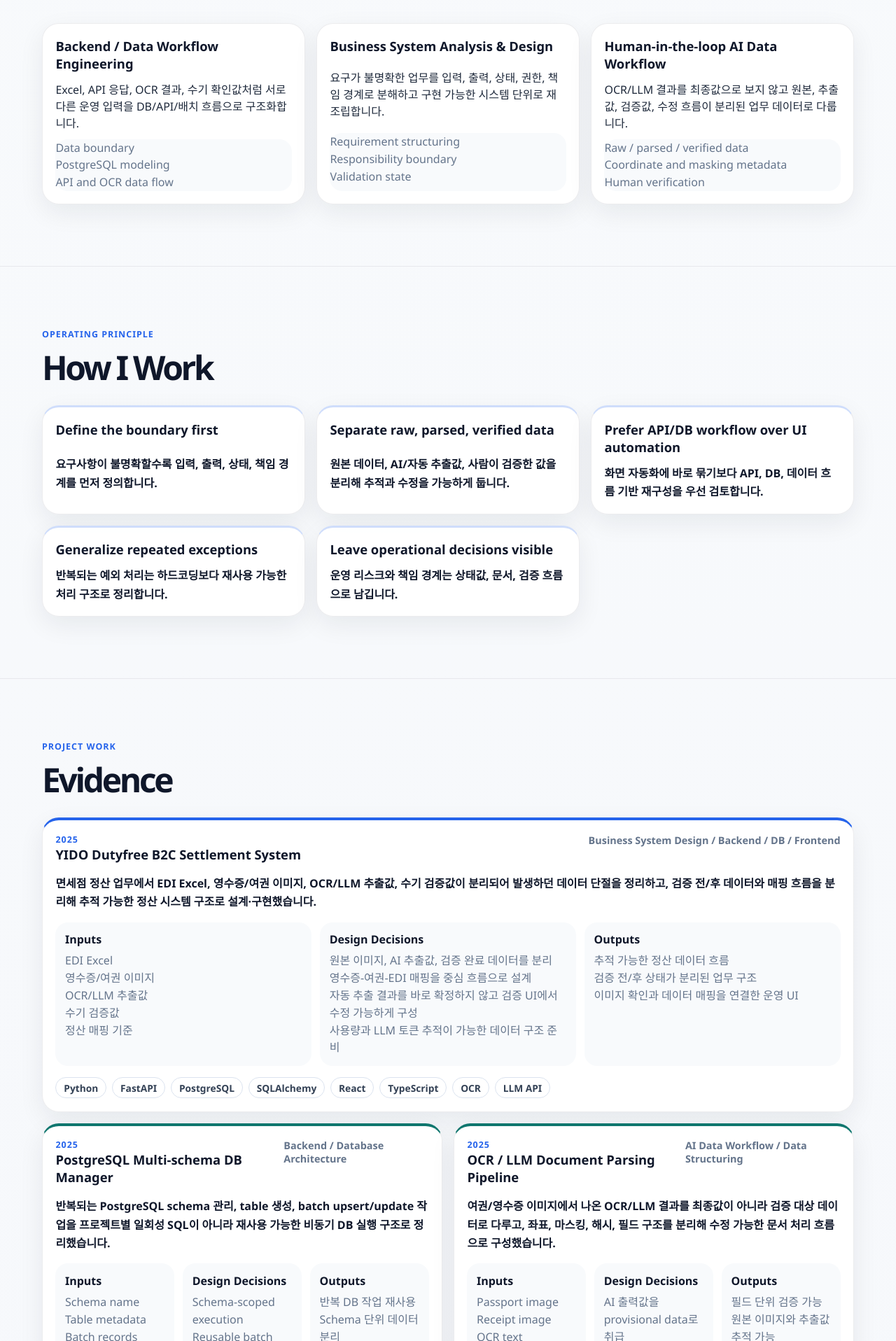
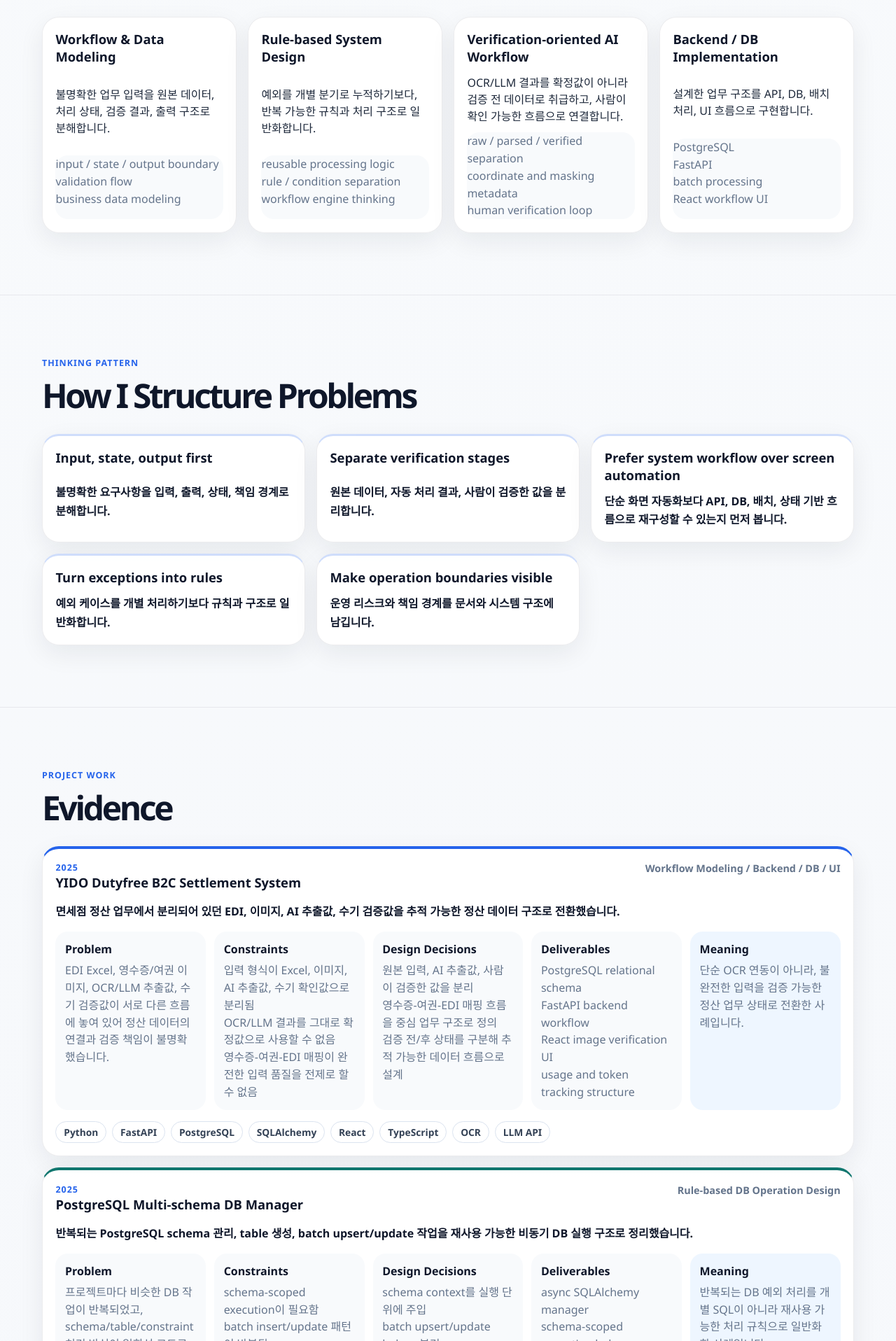
Before and after one commit to Dreamer-Dy-Yun/career-portfolio, a React (Vite) app: page / in a window 1280 px wide. Shown: the part 884-2800 px from the top of the page at 70% size. Built offline with nearby package versions, Linux system fonts and the light colour scheme; no server answers.

Commit message:
Refocus portfolio on workflow and data modeling

```diff
--- a/src/App.tsx
+++ b/src/App.tsx
@@ -42,7 +42,7 @@ const App = () => {
         <Section id="roles" eyebrow="Role Fit" title="Position">
           <RoleGrid roles={content.roles} />
         </Section>
-        <Section id="principles" eyebrow="Operating Principle" title="How I Work">
+        <Section id="principles" eyebrow="Thinking Pattern" title="How I Structure Problems">
           <OperatingPrinciples principles={content.operatingPrinciples ?? fallbackContent.operatingPrinciples} />
         </Section>
         <Section id="projects" eyebrow="Project Work" title="Evidence">
--- a/src/components/Header.tsx
+++ b/src/components/Header.tsx
@@ -4,7 +4,7 @@ type HeaderProps = {
 
 const navItems = [
   { label: 'Position', href: '#roles' },
-  { label: 'How I Work', href: '#principles' },
+  { label: 'Thinking Pattern', href: '#principles' },
   { label: 'Evidence', href: '#projects' },
   { label: 'Career', href: '#career' },
   { label: 'Stack', href: '#skills' },
--- a/src/components/ProjectGrid.tsx
+++ b/src/components/ProjectGrid.tsx
@@ -3,6 +3,13 @@ import type { ProjectContent } from '../data/types';
 type ProjectGridProps = {
   projects: ProjectContent[];
 };
+
+const detailSections = [
+  ['Problem', 'problem'],
+  ['Constraints', 'constraints'],
+  ['Design Decisions', 'decisions'],
+  ['Deliverables', 'deliverables'],
+] as const;
 
 const ProjectGrid = ({ projects }: ProjectGridProps) => {
   return (
@@ -17,30 +24,28 @@ const ProjectGrid = ({ projects }: ProjectGridProps) => {
             <span>{project.role}</span>
           </div>
           <p className="project-summary">{project.summary}</p>
-          <div className="project-evidence">
-            <div>
-              <h4>Inputs</h4>
-              <ul>
-                {project.inputs.map((item) => (
-                  <li key={item}>{item}</li>
-                ))}
-              </ul>
-            </div>
-            <div>
-              <h4>Design Decisions</h4>
-              <ul>
-                {project.decisions.map((item) => (
-                  <li key={item}>{item}</li>
-                ))}
-              </ul>
-            </div>
-            <div>
-              <h4>Outputs</h4>
-              <ul>
-                {project.output.map((item) => (
-                  <li key={item}>{item}</li>
-                ))}
-              </ul>
+          <div className="project-detail-grid">
+            {detailSections.map(([label, key]) => {
+              const value = project[key];
+
+              return (
+                <div className="project-detail-block" key={label}>
+                  <h4>{label}</h4>
+                  {Array.isArray(value) ? (
+                    <ul>
+                      {value.map((item) => (
+                        <li key={item}>{item}</li>
+                      ))}
+                    </ul>
+                  ) : (
+                    <p>{value}</p>
+                  )}
+                </div>
+              );
+            })}
+            <div className="project-detail-block project-meaning">
+              <h4>Meaning</h4>
+              <p>{project.meaning}</p>
             </div>
           </div>
           <ul className="chip-list" aria-label={`${project.title} tech stack`}>
--- a/src/data/portfolioContent.ts
+++ b/src/data/portfolioContent.ts
@@ -4,99 +4,139 @@ export const fallbackContent: PortfolioContent = {
   siteTitle: 'Yun Dae-Young Portfolio',
   hero: {
     name: 'Yun Dae-Young',
-    title: 'Business System Designer / Backend & Data Pipeline Engineer',
-    subtitle: '불명확한 업무 요구, 흩어진 운영 데이터, 외부 시스템 제약을 분석해 실행 가능한 시스템 구조로 전환하는 개발자',
+    title: 'Workflow & Data System Designer',
+    subtitle: '복잡한 업무 흐름과 데이터를 규칙, 상태, 검증 구조로 정리하는 사람',
     description:
-      '면세점 정산, OCR/LLM 문서 처리, PostgreSQL 기반 데이터 모델링, ICT 검사 데이터 정규화 작업에서 입력, 검증 상태, 책임 경계, 운영 흐름을 먼저 정의하고 백엔드, DB, API, UI로 연결해 왔습니다.',
-    chips: ['Business System Design', 'Data Workflow', 'PostgreSQL', 'API Integration', 'OCR / LLM'],
+      '물리학, 진화심리학, 에이전트 기반 모델처럼 규칙과 상호작용이 패턴을 만드는 구조에 관심을 가져 왔습니다. 실무에서는 흩어진 업무 데이터, 외부 시스템 제약, 수기 검증 흐름을 분석해 처리 가능한 시스템 구조로 바꾸는 작업을 해왔습니다.',
+    chips: ['Workflow Modeling', 'Data Boundary Design', 'Validation Flow', 'Rule-based Process', 'System Implementation'],
   },
   roles: [
     {
-      title: 'Backend / Data Workflow Engineering',
-      description: 'Excel, API 응답, OCR 결과, 수기 확인값처럼 서로 다른 운영 입력을 DB/API/배치 흐름으로 구조화합니다.',
-      focus: ['Data boundary', 'PostgreSQL modeling', 'API and OCR data flow'],
+      title: 'Workflow & Data Modeling',
+      description: '불명확한 업무 입력을 원본 데이터, 처리 상태, 검증 결과, 출력 구조로 분해합니다.',
+      focus: ['input / state / output boundary', 'validation flow', 'business data modeling'],
     },
     {
-      title: 'Business System Analysis & Design',
-      description: '요구가 불명확한 업무를 입력, 출력, 상태, 권한, 책임 경계로 분해하고 구현 가능한 시스템 단위로 재조립합니다.',
-      focus: ['Requirement structuring', 'Responsibility boundary', 'Validation state'],
+      title: 'Rule-based System Design',
+      description: '예외를 개별 분기로 누적하기보다, 반복 가능한 규칙과 처리 구조로 일반화합니다.',
+      focus: ['reusable processing logic', 'rule / condition separation', 'workflow engine thinking'],
     },
     {
-      title: 'Human-in-the-loop AI Data Workflow',
-      description: 'OCR/LLM 결과를 최종값으로 보지 않고 원본, 추출값, 검증값, 수정 흐름이 분리된 업무 데이터로 다룹니다.',
-      focus: ['Raw / parsed / verified data', 'Coordinate and masking metadata', 'Human verification'],
+      title: 'Verification-oriented AI Workflow',
+      description: 'OCR/LLM 결과를 확정값이 아니라 검증 전 데이터로 취급하고, 사람이 확인 가능한 흐름으로 연결합니다.',
+      focus: ['raw / parsed / verified separation', 'coordinate and masking metadata', 'human verification loop'],
+    },
+    {
+      title: 'Backend / DB Implementation',
+      description: '설계한 업무 구조를 API, DB, 배치 처리, UI 흐름으로 구현합니다.',
+      focus: ['PostgreSQL', 'FastAPI', 'batch processing', 'React workflow UI'],
     },
   ],
   operatingPrinciples: [
     {
-      title: 'Define the boundary first',
-      description: '요구사항이 불명확할수록 입력, 출력, 상태, 책임 경계를 먼저 정의합니다.',
+      title: 'Input, state, output first',
+      description: '불명확한 요구사항을 입력, 출력, 상태, 책임 경계로 분해합니다.',
     },
     {
-      title: 'Separate raw, parsed, verified data',
-      description: '원본 데이터, AI/자동 추출값, 사람이 검증한 값을 분리해 추적과 수정을 가능하게 둡니다.',
+      title: 'Separate verification stages',
+      description: '원본 데이터, 자동 처리 결과, 사람이 검증한 값을 분리합니다.',
     },
     {
-      title: 'Prefer API/DB workflow over UI automation',
-      description: '화면 자동화에 바로 묶기보다 API, DB, 데이터 흐름 기반 재구성을 우선 검토합니다.',
+      title: 'Prefer system workflow over screen automation',
+      description: '단순 화면 자동화보다 API, DB, 배치, 상태 기반 흐름으로 재구성할 수 있는지 먼저 봅니다.',
     },
     {
-      title: 'Generalize repeated exceptions',
-      description: '반복되는 예외 처리는 하드코딩보다 재사용 가능한 처리 구조로 정리합니다.',
+      title: 'Turn exceptions into rules',
+      description: '예외 케이스를 개별 처리하기보다 규칙과 구조로 일반화합니다.',
     },
     {
-      title: 'Leave operational decisions visible',
-      description: '운영 리스크와 책임 경계는 상태값, 문서, 검증 흐름으로 남깁니다.',
+      title: 'Make operation boundaries visible',
+      description: '운영 리스크와 책임 경계를 문서와 시스템 구조에 남깁니다.',
     },
   ],
   projects: [
     {
       title: 'YIDO Dutyfree B2C Settlement System',
       period: '2025',
-      role: 'Business System Design / Backend / DB / Frontend',
+      role: 'Workflow Modeling / Backend / DB / UI',
       summary:
-        '면세점 정산 업무에서 EDI Excel, 영수증/여권 이미지, OCR/LLM 추출값, 수기 검증값이 분리되어 발생하던 데이터 단절을 정리하고, 검증 전/후 데이터와 매핑 흐름을 분리해 추적 가능한 정산 시스템 구조로 설계·구현했습니다.',
-      inputs: ['EDI Excel', '영수증/여권 이미지', 'OCR/LLM 추출값', '수기 검증값', '정산 매핑 기준'],
+        '면세점 정산 업무에서 분리되어 있던 EDI, 이미지, AI 추출값, 수기 검증값을 추적 가능한 정산 데이터 구조로 전환했습니다.',
+      problem:
+        'EDI Excel, 영수증/여권 이미지, OCR/LLM 추출값, 수기 검증값이 서로 다른 흐름에 놓여 있어 정산 데이터의 연결과 검증 책임이 불명확했습니다.',
+      constraints: [
+        '입력 형식이 Excel, 이미지, AI 추출값, 수기 확인값으로 분리됨',
+        'OCR/LLM 결과를 그대로 확정값으로 사용할 수 없음',
+        '영수증-여권-EDI 매핑이 완전한 입력 품질을 전제로 할 수 없음',
+      ],
       decisions: [
-        '원본 이미지, AI 추출값, 검증 완료 데이터를 분리',
-        '영수증-여권-EDI 매핑을 중심 흐름으로 설계',
-        '자동 추출 결과를 바로 확정하지 않고 검증 UI에서 수정 가능하게 구성',
-        '사용량과 LLM 토큰 추적이 가능한 데이터 구조 준비',
+        '원본 입력, AI 추출값, 사람이 검증한 값을 분리',
+        '영수증-여권-EDI 매핑 흐름을 중심 업무 구조로 정의',
+        '검증 전/후 상태를 구분해 추적 가능한 데이터 흐름으로 설계',
       ],
-      output: ['추적 가능한 정산 데이터 흐름', '검증 전/후 상태가 분리된 업무 구조', '이미지 확인과 데이터 매핑을 연결한 운영 UI'],
+      deliverables: ['PostgreSQL relational schema', 'FastAPI backend workflow', 'React image verification UI', 'usage and token tracking structure'],
+      meaning:
+        '단순 OCR 연동이 아니라, 불완전한 입력을 검증 가능한 정산 업무 상태로 전환한 사례입니다.',
       stack: ['Python', 'FastAPI', 'PostgreSQL', 'SQLAlchemy', 'React', 'TypeScript', 'OCR', 'LLM API'],
     },
     {
       title: 'PostgreSQL Multi-schema DB Manager',
       period: '2025',
-      role: 'Backend / Database Architecture',
+      role: 'Rule-based DB Operation Design',
       summary:
-        '반복되는 PostgreSQL schema 관리, table 생성, batch upsert/update 작업을 프로젝트별 일회성 SQL이 아니라 재사용 가능한 비동기 DB 실행 구조로 정리했습니다.',
-      inputs: ['Schema name', 'Table metadata', 'Batch records', 'Conflict constraints'],
-      decisions: ['Schema-scoped execution', 'Reusable batch upsert/update helpers', 'Metadata-driven table handling'],
-      output: ['반복 DB 작업 재사용', 'Schema 단위 데이터 분리', '프로젝트별 DB 처리 로직 중복 감소'],
+        '반복되는 PostgreSQL schema 관리, table 생성, batch upsert/update 작업을 재사용 가능한 비동기 DB 실행 구조로 정리했습니다.',
+      problem:
+        '프로젝트마다 비슷한 DB 작업이 반복되었고, schema/table/constraint 처리 방식이 일회성 코드로 흩어질 위험이 있었습니다.',
+      constraints: [
+        'schema-scoped execution이 필요함',
+        'batch insert/update 패턴이 반복됨',
+        '특정 table이나 schema에 하드코딩하면 재사용성이 낮아짐',
+      ],
+      decisions: ['schema context를 실행 단위에 주입', 'batch upsert/update helper 분리', 'metadata 기반 table/constraint 처리'],
+      deliverables: ['async SQLAlchemy manager', 'schema-scoped operation helpers', 'batch upsert/update helpers'],
+      meaning:
+        '반복되는 DB 예외 처리를 개별 SQL이 아니라 재사용 가능한 처리 규칙으로 일반화한 사례입니다.',
       stack: ['Python', 'PostgreSQL', 'SQLAlchemy', 'asyncpg'],
     },
     {
       title: 'OCR / LLM Document Parsing Pipeline',
       period: '2025',
-      role: 'AI Data Workflow / Data Structuring',
+      role: 'Verification-oriented AI Data Workflow',
       summary:
-        '여권/영수증 이미지에서 나온 OCR/LLM 결과를 최종값이 아니라 검증 대상 데이터로 다루고, 좌표, 마스킹, 해시, 필드 구조를 분리해 수정 가능한 문서 처리 흐름으로 구성했습니다.',
-      inputs: ['Passport image', 'Receipt image', 'OCR text', 'LLM parsed fields', 'Field coordinates'],
-      decisions: ['AI 출력값을 provisional data로 취급', '좌표와 마스킹 정보를 필드 구조에 포함', '원본 이미지와 파싱 결과 레이어 분리'],
-      output: ['필드 단위 검증 가능', '원본 이미지와 추출값 추적 가능', '수정 가능한 구조화 데이터'],
+        '여권/영수증 이미지의 OCR/LLM 결과를 검증 대상 데이터로 다루고, 사람이 확인 가능한 필드 구조와 수정 흐름으로 연결했습니다.',
+      problem:
+        'AI 추출 결과에는 필드 오류와 불확실성이 있으므로, 업무 데이터로 쓰기 전에 원본 이미지와 대조 가능한 검증 구조가 필요했습니다.',
+      constraints: [
+        'OCR 결과가 항상 정확하지 않음',
+        '마스킹 값은 보이는 문자 구조를 보존해야 함',
+        '이미지 표시 크기가 바뀌어도 좌표 정보가 검토 가능해야 함',
+      ],
+      decisions: ['AI 출력값을 provisional data로 취급', '좌표와 마스킹 정보를 field metadata로 분리', '원본 이미지와 parsed result를 별도 레이어로 관리'],
+      deliverables: ['field-level JSON structure', 'coordinate metadata', 'masking rule structure', 'validation-ready parsed records'],
+      meaning:
+        'AI 결과를 “자동 확정”하지 않고 사람이 검증 가능한 업무 데이터 흐름으로 바꾼 사례입니다.',
       stack: ['Python', 'OCR', 'LLM API', 'JSON', 'PostgreSQL'],
     },
     {
       title: 'ICT Data Extractor / Visual Normalization',
       period: '2025',
-      role: 'Data Engineering / Visualization',
+      role: 'Workflow Modeling / Data Normalization',
       summary:
-        'ICT 검사 데이터의 여러 측정 포인트를 스펙 기준으로 비교 가능하게 만들기 위해, Spec/USL/LSL 중심의 시각 정규화 방식을 설계하고 CSV 파싱, DB 저장, 시각화용 데이터 변환 흐름을 구성했습니다.',
-      inputs: ['Inspection CSV', 'Measured values', 'Spec / USL / LSL values'],
-      decisions: ['측정값과 규격값 분리', 'Spec-centered visual normalization', 'Clamping과 scale factor 기반 출력 구조'],
-      output: ['서로 다른 측정 포인트 비교 가능', '규격 기준 해석 유지', '시각화 준비 데이터 생성'],
+        'ICT 검사 데이터의 수십~수천 개 측정 포인트를 스펙 기준으로 비교하기 위해, USL/LSL/Spec 중심의 시각 정규화 방식을 설계했습니다.',
+      problem:
+        '측정 포인트마다 단위, 범위, 규격 경계가 달라 단순 값 비교나 평균/표준편차 기반 정규화만으로는 검사 의미를 유지하기 어려웠습니다.',
+      constraints: [
+        '측정값과 규격값을 분리해서 다뤄야 함',
+        'Mean/std 기반 정규화는 규격 중심 비교 목적에 맞지 않음',
+        '다른 단위와 범위를 가진 측정 포인트를 같은 시각 기준으로 비교해야 함',
+      ],
+      decisions: [
+        '측정값과 Spec/USL/LSL 값을 분리',
+        'USL/LSL/Spec 중심의 visual normalization 적용',
+        'Clamping, normalization constant, scale factor를 활용한 시각화용 변환 흐름 구성',
+      ],
+      deliverables: ['CSV parsing flow', 'normalized measurement records', 'visual comparison-ready data', 'PostgreSQL storage structure'],
+      meaning:
+        '단순 데이터 파싱이 아니라, 검사 데이터의 의미를 유지하면서 시각적 인지 부하를 줄이는 비교 구조를 만든 사례입니다.',
       stack: ['Python', 'Pandas', 'PostgreSQL', 'Data Visualization'],
     },
   ],
@@ -109,15 +149,15 @@ export const fallbackContent: PortfolioContent = {
   ],
   skillGroups: [
     {
-      title: 'Analysis / Design',
-      items: ['Requirement structuring', 'Workflow decomposition', 'Data boundary design', 'Validation state design', 'Operational risk analysis', 'Responsibility mapping'],
+      title: 'Analysis / Modeling',
+      items: ['Requirement structuring', 'Workflow modeling', 'Data boundary design', 'Validation state design', 'Operational risk analysis', 'Rule-based process design'],
     },
     { title: 'Languages', items: ['Python', 'TypeScript', 'JavaScript', 'C#', 'SQL', 'VBA'] },
     { title: 'Backend / API', items: ['FastAPI', 'REST API', 'Async processing', 'API integration'] },
     { title: 'Database', items: ['PostgreSQL', 'SQLAlchemy', 'asyncpg', 'Schema design'] },
     { title: 'AI / OCR', items: ['OCR workflow', 'LLM API', 'JSON output', 'Result validation'] },
     { title: 'Frontend', items: ['React', 'TypeScript', 'Vite', 'Workflow UI'] },
-    { title: 'Automation / Operations', items: ['Process automation', 'Workflow refactoring', 'QA', 'Operational documentation'] },
+    { title: 'Operations', items: ['Legacy process refactoring', 'Workflow documentation', 'QA', 'Operational handoff'] },
   ],
   contact: {
     formUrl: '',
--- a/src/data/types.ts
+++ b/src/data/types.ts
@@ -22,9 +22,11 @@ export type ProjectContent = {
   period: string;
   role: string;
   summary: string;
-  inputs: string[];
+  problem: string;
+  constraints: string[];
   decisions: string[];
-  output: string[];
+  deliverables: string[];
+  meaning: string;
   stack: string[];
 };
 
--- a/src/styles/components.css
+++ b/src/styles/components.css
@@ -70,26 +70,28 @@
 }
 
 .role-card,
-.principle-card,
 .skill-card {
-  grid-column: span 4;
+  grid-column: span 3;
   display: grid;
   gap: 0.75rem;
 }
 
 .principle-card {
+  grid-column: span 4;
+  display: grid;
+  gap: 0.75rem;
   border-top: 3px solid rgba(37, 99, 235, 0.22);
 }
 
 .project-card {
-  grid-column: span 6;
+  grid-column: 1 / -1;
   display: grid;
   gap: 1rem;
   border-top: 4px solid var(--primary);
 }
 
-.project-card:first-child {
-  grid-column: 1 / -1;
+.project-card:first-child,
+.project-card:nth-child(4) {
   border-top-color: var(--accent);
 }
 
@@ -115,25 +117,33 @@
   line-height: 1.65;
 }
 
-.project-evidence {
+.project-detail-grid {
   display: grid;
-  grid-template-columns: repeat(3, minmax(0, 1fr));
+  grid-template-columns: repeat(5, minmax(0, 1fr));
   gap: 0.75rem;
 }
 
-.project-evidence div,
+.project-detail-block,
 .mini-list {
   border-radius: 18px;
   background: #f8fafc;
   padding: 0.85rem;
 }
 
-.project-evidence h4 {
+.project-meaning {
+  background: #eef6ff;
+}
+
+.project-detail-block h4 {
   margin-bottom: 0.45rem;
   color: var(--ink);
 }
 
-.project-evidence ul,
+.project-detail-block p {
+  margin: 0;
+}
+
+.project-detail-block ul,
 .mini-list,
 .timeline,
 .chip-list {
@@ -142,7 +152,8 @@
   list-style: none;
 }
 
-.project-evidence li,
+.project-detail-block li,
+.project-detail-block p,
 .mini-list li {
   color: var(--muted);
   line-height: 1.55;
@@ -204,9 +215,3 @@
   color: var(--ink);
   background: #e8f0ff;
 }
-
-@media (max-width: 860px) {
-  .principle-card {
-    grid-column: 1 / -1;
-  }
-}
```
Also changed, not shown: src/styles/responsive.css (+7 -1 lines), src/components/README.md, src/data/README.md, src/services/README.md, 2 other files (tests, documents, lock files or other folders).
